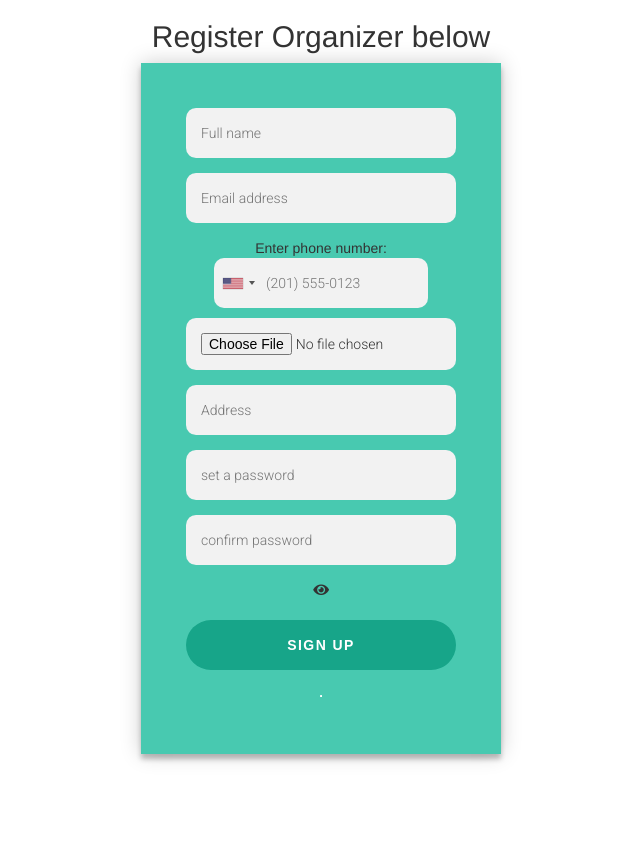
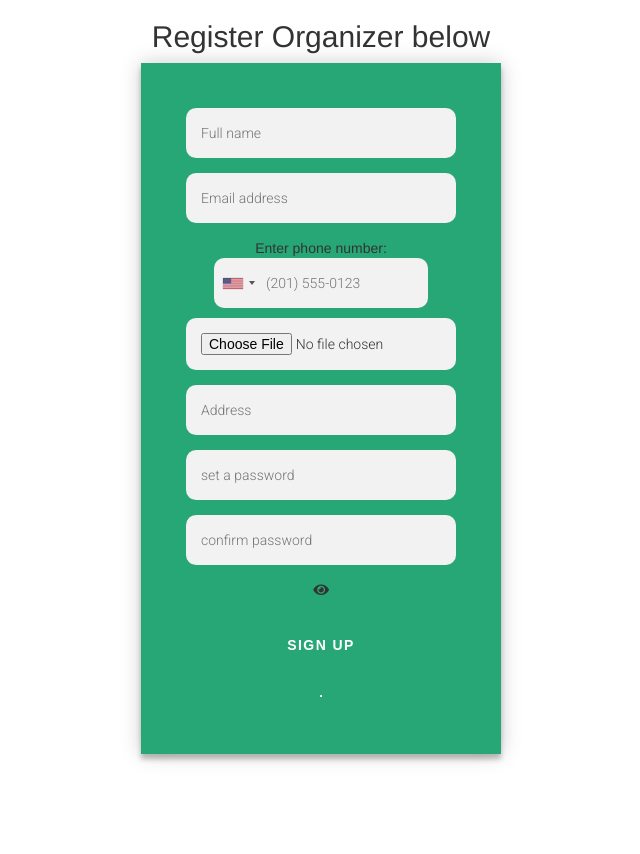
Before and after one commit to Sanga78/Eventticket-booking-system, a PHP site: page /pro/organizer_reg.php in a window 1280 px wide. Shown: the part 70-924 px from the top of the page, without its empty margins (319-959 px from the left). Run offline with PHP 8.4, Linux system fonts and the light colour scheme.

Commit message:
Update registration.css
updated registration files

```diff
--- a/events/pro/assets/css/registration.css
+++ b/events/pro/assets/css/registration.css
@@ -13,7 +13,7 @@
 .form {
   position: relative;
   z-index: 1;
-  background: #48c9b0;
+  background: #27a776;
   max-width: 30vw;
   margin: 0 auto 100px;
   padding: 45px;
@@ -40,7 +40,7 @@
   font-weight: bold;
   letter-spacing: .1em;
   outline: 0;
-  background: #17a589;
+  background: #27a776;
   width: 100%;
   border: 0;
 border-radius:30px;
@@ -124,7 +124,7 @@ border-radius:30px;
   color: #EA4335;
 }
 #valid-msg{
-color: #17a589;
+color: #27a776;
 }
 
 
```
